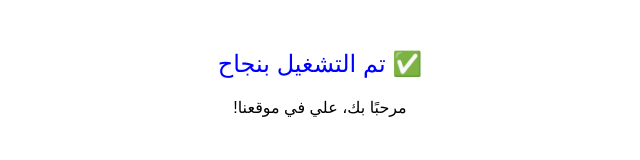
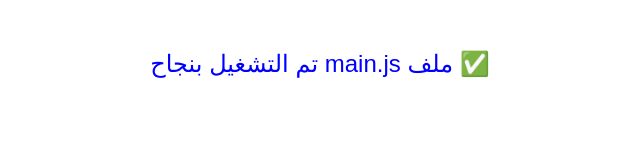
Before and after one commit to brawn11/test, a website: page public/brho.html in a window 1280 px wide. Shown: the whole page, without its empty margins (320-960 px from the left). Drawn offline with Linux system fonts and the light colour scheme; files whose address does not match are found by name.

Commit message:
📤 تحديث شامل للملفات

```diff
--- a/public/brho.html
+++ b/public/brho.html
@@ -19,7 +19,7 @@
 </head>
 <body>
 
-  <div class="message">✅ تم التشغيل بنجاح</div>
+  <div class="message">✅  ملف main.js تم التشغيل بنجاح</div>
   <div id="resultMain"></div>
 
   <script src="js/main.js"></script>
```
